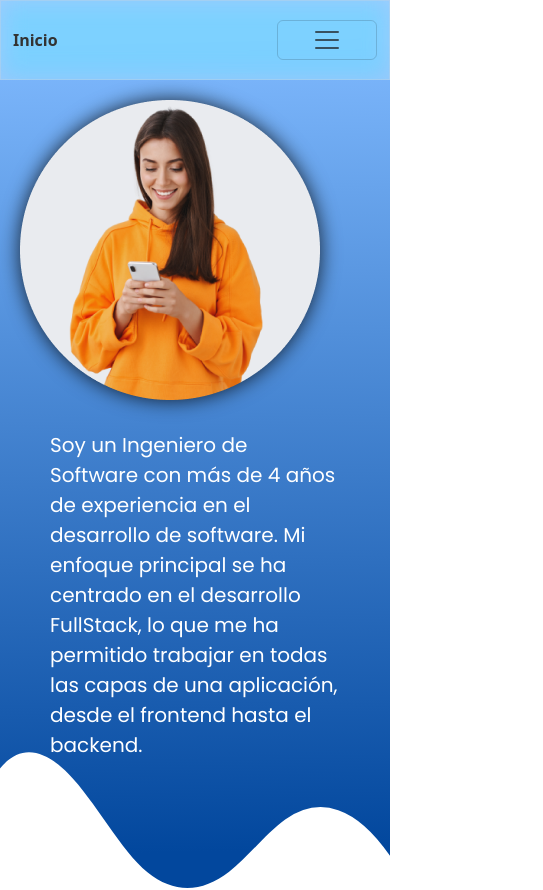
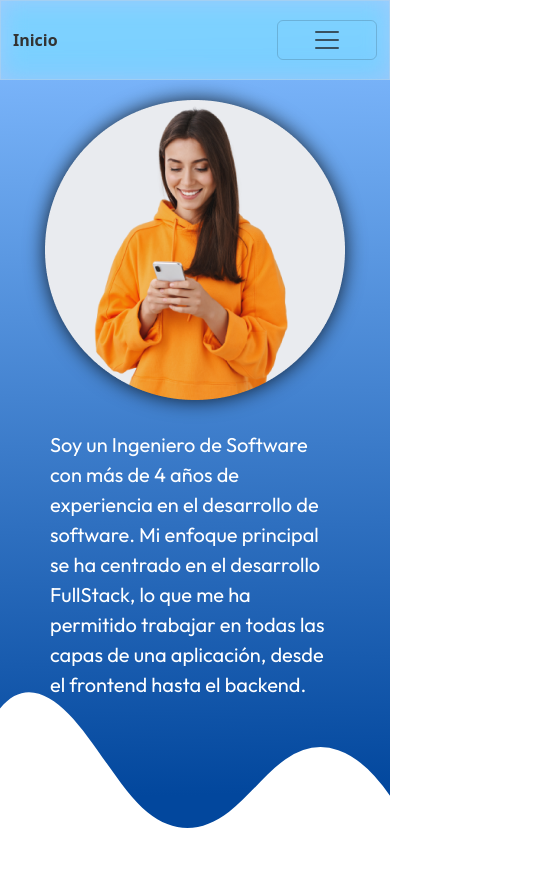
Before and after one commit to watter08/portafolio-spa, a React (Vite) app: page / in a window 390 px wide. Shown: the top 890 px of the page, 543 px wide, since content can reach past the window. Built offline with nearby package versions, Linux system fonts and the light colour scheme.

Commit message:
embla carousel and presentation responsive have been fixed

```diff
--- a/src/Views/HomeView.jsx
+++ b/src/Views/HomeView.jsx
@@ -43,21 +43,23 @@ function HomeView(){
 
     return(
         <div className='container-fluid position-relative p-0 m-0'>
-            <div className="container-shape">
+            <div className="container-shape position-relative w-100">
                 <Navbar
                     className="position-absolute"
                     setCurrentLenguageParent={setCurrentLenguage}
                     setCurrentThemeParent={setCurrentTheme}
                     />
+
                 <Presentation
                     About={presentation?.About}
                     ImageUrl={presentation?.ImageUrl}
                     CurrentLanguage={currentLenguage}
                     key="Presentation" />
+
                 <ShapeHeader />
             </div>
 
-            <div className="row position-relative pt-5 mt-5 pb-5 mb-5">
+             <div className="row position-relative pt-5 mt-5 pb-5 mb-5">
                 <div className="embla-containers">
                     <EmblaCarousel
                     currentLenguaje={currentLenguage}
@@ -67,14 +69,14 @@ function HomeView(){
                     />
                 </div>
             </div>
-
+            {/*
             <div className="row certificate-container">
                 <CertificateSection header={certificateheaders} data={certificateData} />
             </div>
 
             <div className="row">
                     <NeumorphicButtons skills={skillsData?.skills || []} title={skillsData?.title} />
-            </div>
+            </div> */}
 
             {/* <GeneralInfo className="position-absolute" whoIAmData={WhoIAm} currentLanguage={currentLenguage} /> */}
         </div>
--- a/src/assets/sass/base.scss
+++ b/src/assets/sass/base.scss
@@ -1,6 +1,4 @@
-@import url('https://fonts.googleapis.com/css2?family=Poppins:wght@100;200;300;400;500;600;700;800&display=swap');
 @import url('https://fonts.googleapis.com/css2?family=Outfit:wght@200;300;400;500;600;700;800&family=Roboto:wght@100;300;400&display=swap');
-
 
 *,
 *::before,
--- a/src/assets/sass/embla_carousel.scss
+++ b/src/assets/sass/embla_carousel.scss
@@ -1,7 +1,7 @@
 .embla {
     max-width: 65rem;
     margin: auto;
-    --slide-height: 45rem;
+    --slide-height: 28rem;
     --slide-spacing: 1rem;
     --slide-size: 100%;
   }
--- a/src/assets/sass/presentation.scss
+++ b/src/assets/sass/presentation.scss
@@ -3,7 +3,6 @@
     display: flex;
     padding: 100px 20px;
     color: #ffffff;
-
 }
 
 .presentation-info {
@@ -15,6 +14,7 @@
 
 .presentation-img {
     flex: 20%;
+    text-align: end;
 }
 
 .presentation-img img {
@@ -22,7 +22,13 @@
         0 0 10px rgba(0, 0, 0, .8)
     );
 }
+
+
 @media (max-width: 600px) {
+    .presentation-img {
+        text-align: center;
+    }
+
     .presentation-container {
         flex-flow: column-reverse;
         margin: 0 auto;
@@ -33,3 +39,9 @@
         margin: 0 auto;
     }
 }
+
+@media (max-width: 340px) {
+    .presentation-img img {
+       width: 200px;
+    }
+}
--- a/src/components/GeneralInfo/Presentation.jsx
+++ b/src/components/GeneralInfo/Presentation.jsx
@@ -39,7 +39,7 @@ function Presentation({ About, ImageUrl }){
                     <span>{About}</span>
                 </div>
                 <div className="presentation-img">
-                    <img  width="300" src={userImage} alt="" />
+                    <img src={userImage} alt="" />
                 </div>
             </div>
     )
--- a/src/components/Sliders/EmblaCarousel.jsx
+++ b/src/components/Sliders/EmblaCarousel.jsx
@@ -36,7 +36,6 @@ const EmblaCarousel = ({ slides, options }) => {
         <div className="embla__container">
           {slides.map((slide ,index) => (
             <div className="embla__slide" key={index}>
-              {/* <div className="embla__slide__number">{index + 1}</div> */}
               <h3 className="embla__slide__title">{slide?.Title}</h3>
               <h4 className="embla__slide__subtitle">{slide?.SubTitle}</h4>
               <h6 className="embla__slide__details">{slide?.Details}</h6>
```
